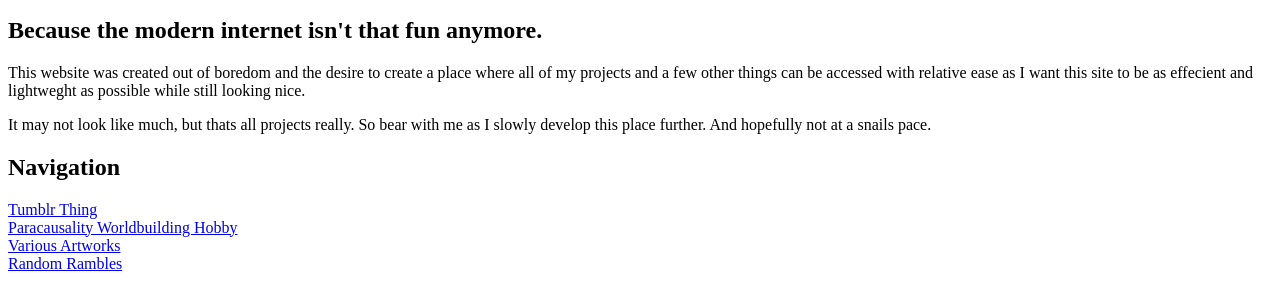
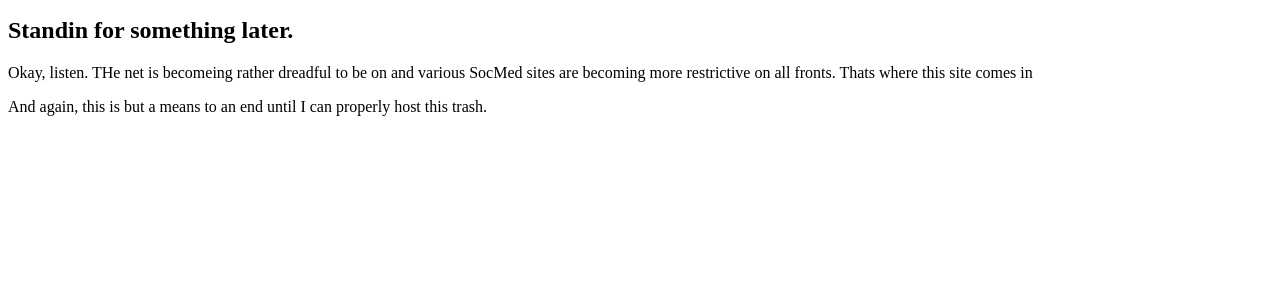
Before and after one commit to Montigano/ParacausalitySite, a plain HTML site: page index.html in a window 1280 px wide. Shown: the part 29-336 px from the top of the page. Drawn offline with Linux system fonts and the light colour scheme.

Commit message:
Update index.html

```diff
--- a/index.html
+++ b/index.html
@@ -9,22 +9,11 @@
 			<img src="monty_pixel_profile.png" width=200 alt="Website Banner">
 
 	<section>
-		<h2>Because the modern internet isn't that fun anymore.</h2>
+		<h2>Standin for something later.</h2>
 
-		<p>This website was created out of boredom and the desire to create a place where all of my projects and a few other things can be accessed with relative ease as I want this site to be as effecient and lightweght as possible while still looking nice.</p>
-		<p>It may not look like much, but thats all projects really. So bear with me as I slowly develop this place further. And hopefully not at a snails pace.</p>
-	</Section>
-
-	<section>
-	<h2>Navigation</h2>
-
-		<a href="https://systfault.tumblr.com/">Tumblr Thing</a><br>
-		<a href="ParacausalityMain.html">Paracausality Worldbuilding Hobby</a><br>
-		<a href="ArtRepo.html">Various Artworks</a><br>
-		<a href="Blog">Random Rambles</a>
-
-
-	</section>
+<p>Okay, listen. THe net is becomeing rather dreadful to be on and various SocMed sites are becoming more restrictive on all fronts. Thats where this site comes in</p>
+		<p>And again, this is but a means to an end until I can properly host this trash.</p>
+</Section>
 
 	<section>
 
```
